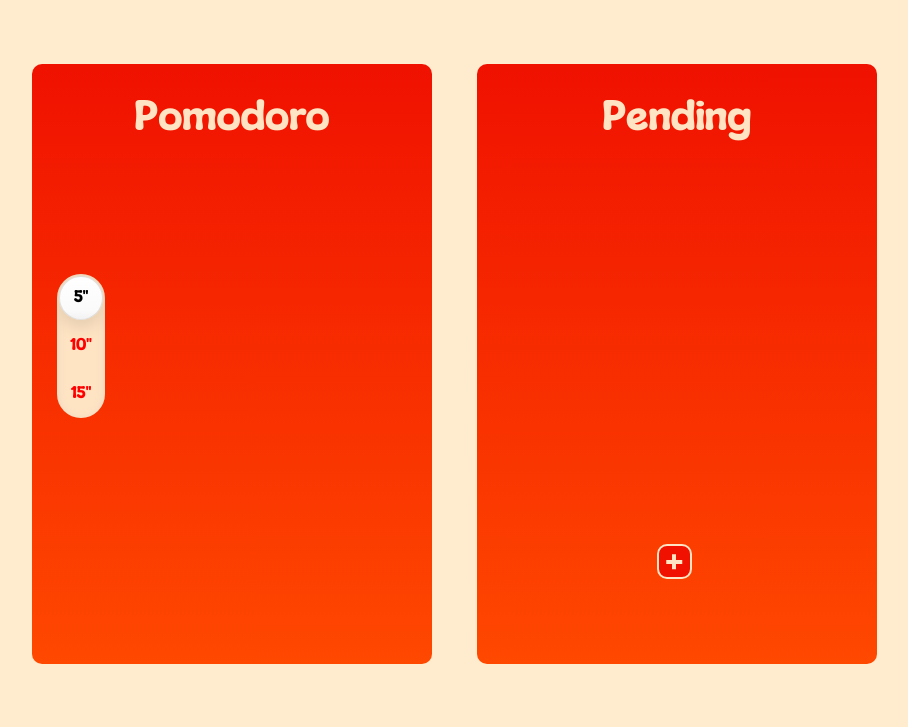
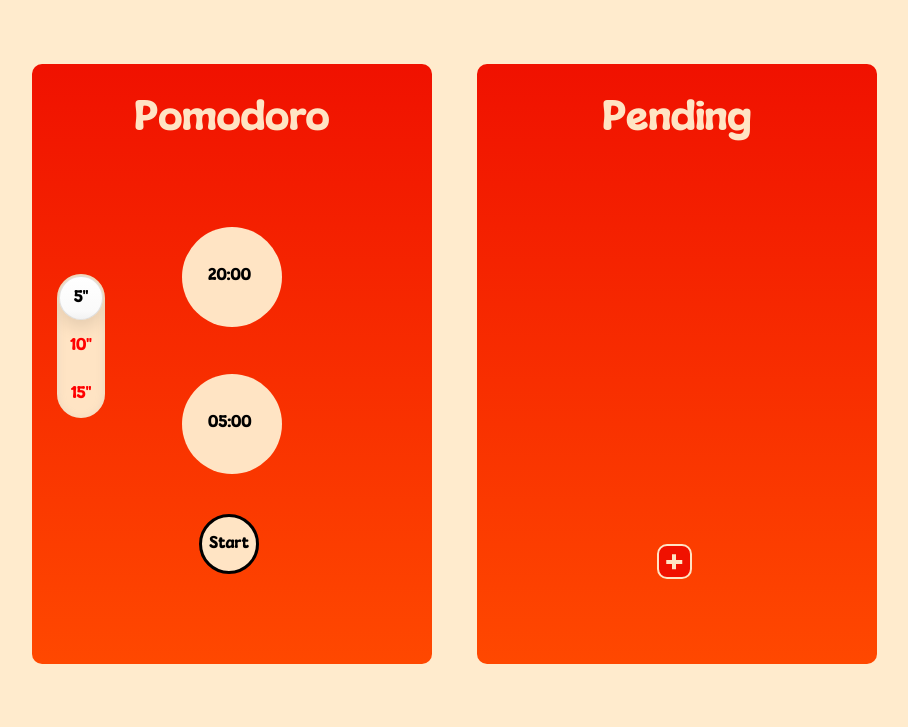
Before and after one commit to JVPpolitecnics/Pomodoro, a plain HTML site: page index.html in a window 1280 px wide. Both pictures are taken after a click on the button "5''". Shown: the top 727 px of the page, without its empty margins (0-908 px from the left). Drawn offline with nearby package versions, Linux system fonts and the light colour scheme.

Commit message:
needs timer

```diff
--- a/index.html
+++ b/index.html
@@ -16,31 +16,30 @@
     </style>
 </head>
 <body>
-    <!-- Draggable DIV -->
-     <!-- <div id="mydiv">
-     Include a header DIV with the same name as the draggable DIV, followed by "header"
-        <div class="mydivheader">Click here to move</div>
-        <p>Pizzza pastyal elmklmfd dsajfkshk</p>
-        <p>this</p>
-        <p>DIV</p>
-      </div>  -->
     <div class="containerBox">
             <div id="chronometerDiv" class="red-background">
                 <h1 class="title">Pomodoro</h1>
                     <div class="tri-state-toggle">
 
-                        <button class="tri-state-toggle-button" id="toggle-button1">
+                        <button class="tri-state-toggle-button" id="toggle-button1" onclick="handleTriStateButton(1)">
                             5''
                         </button>
 
-                        <button class="tri-state-toggle-button" id="toggle-button2">
+                        <button class="tri-state-toggle-button" id="toggle-button2" onclick="handleTriStateButton(2)">
                             10''
                         </button>
 
-                        <button class="tri-state-toggle-button" id="toggle-button3">
+                        <button class="tri-state-toggle-button" id="toggle-button3" onclick="handleTriStateButton(3)">
                             15''
                         </button>
                     </div>
+                    <div class="roundBox" id="clock1">
+                        <h1 id="workTimer" class="number">20:00</h1>
+                    </div>
+                    <div class="roundBox" id="clock2">
+                        <h1 id="restTimer" class="number">05:00</h1>
+                    </div>
+                    <button id="startStopButton" onclick="executeTimerFunction()">Start</button>
             </div>
             <div id="pendingDiv" class="red-background">
                 <h1 class="title">Pending</h1>
--- a/script.js
+++ b/script.js
@@ -1,6 +1,9 @@
+//drag variables
 let isDragging = false;
 let offsetX, offsetY;
 let currentDraggable;
+//timer variables
+let time;
 
 // tripple button functionality
 document.addEventListener('DOMContentLoaded', function () {
@@ -26,20 +29,20 @@ function addNewTask() {
 
     let header = document.createElement("div");
     header.className = "mydivheader";
-    header.innerHTML = "Task";
+    header.innerHTML = title.value;
 
-    let head = document.createElement("p");
-    head.innerHTML = title.value;
 
     let content = document.createElement("p");
     content.innerHTML = text.value;
 
+      // Append header to newTask
+      newTask.appendChild(header);
+
     // Append content to header
     newTask.appendChild(content);
-    header.appendChild(head);
 
-    // Append header to newTask
-    newTask.appendChild(header);
+
+
 
     // Make the new task draggable
     newTask.addEventListener('mousedown', (e) => {
@@ -70,3 +73,28 @@ document.addEventListener('mouseup', () => {
         currentDraggable = null;
     }
 });
+
+//timer
+
+
+function handleTriStateButton(timeSetter){
+let restTime = document.getElementById("restTimer");
+
+if(timeSetter == 1){
+restTime.innerHTML = "05:00";
+time = 500;
+} else if (timeSetter == 2) {
+  restTime.innerHTML = "10:00";
+  time = 1000;
+} else if (timeSetter == 3){
+  restTime.innerHTML = "15:00";
+  time = 1500;
+}
+}
+
+function executeTimerFunction(){
+let countdownTime = document.getElementById("workTimer");
+
+}
+
+var intervalID = setInterval(executeTimerFunction, 1000);
--- a/styles.css
+++ b/styles.css
@@ -161,3 +161,40 @@
     border-radius: 10px;
     color: bisque
   }
+
+
+  /* coundown timer */
+  #clock1{
+    position: absolute;
+    top: 163px;
+    left: 150px;
+  }
+  #clock2{
+    position: absolute;
+    top: 310px;
+    left: 150px;
+  }
+
+  .roundBox {
+    width: 100px;
+    height: 100px;
+    background-color: bisque;
+    border-radius: 50%;
+  }
+  .number{
+    position: absolute;
+    color: black;
+    font-size: medium;
+    top: 40px;
+    left: 26px;
+  }
+  #startStopButton{
+    position: absolute;
+    height: 60px;
+    width: 60px;
+    border-radius: 30px;
+    background-color: bisque;
+    border: 3px solid black;
+    top: 450px;
+    left: 167px;
+  }
```
